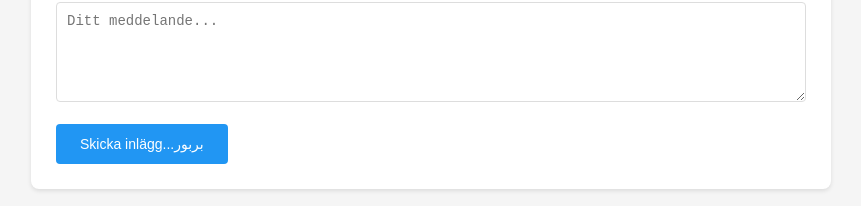
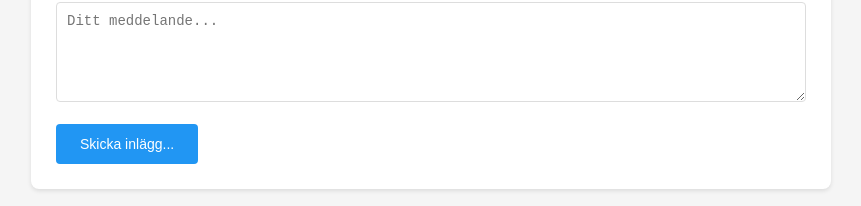
Before and after one commit to ysalha2003/yaser-guestbook-argocd, a plain HTML site: page frontend/index.html in a window 1280 px wide. Shown: the part 462-668 px from the top of the page, without its empty margins (209-1070 px from the left). Drawn offline with Linux system fonts and the light colour scheme; no server answers.

Commit message:
Update 8

```diff
--- a/frontend/index.html
+++ b/frontend/index.html
@@ -94,7 +94,7 @@
                     <label>Meddelande:</label>
                     <textarea id="message" required placeholder="Ditt meddelande..."></textarea>
                 </div>
-                <button type="submit">Skicka inlägg...بربور</button>
+                <button type="submit">Skicka inlägg...</button>
             </form>
         </div>
 
```
